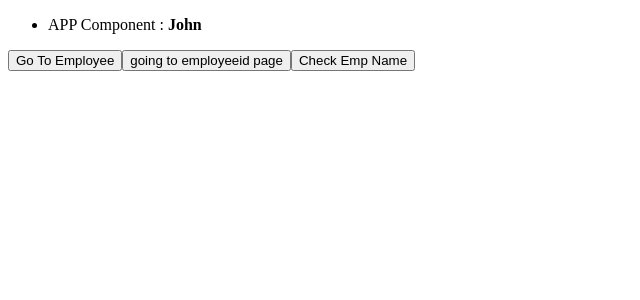
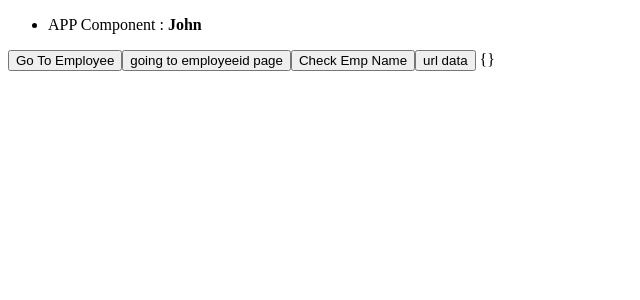
Before and after one commit to kareemabdul9700/ngPractice, an Angular app: page / in a window 1280 px wide. Shown: the top 300 px of the page, without its empty margins (0-640 px from the left). Built offline with nearby package versions, Linux system fonts and the light colour scheme.

Commit message:
service from url

```diff
--- a/src/app/app.component.html
+++ b/src/app/app.component.html
@@ -8,4 +8,9 @@
 
 <button type="button"(click)="checkEmployeeName()">Check Emp Name</button>
 
+
+
+<button type="button"(click)="getDataFromURL()">url data</button>
+{{data | json}}
+
 <router-outlet></router-outlet>
--- a/src/app/app.component.ts
+++ b/src/app/app.component.ts
@@ -2,6 +2,7 @@ import { Component } from '@angular/core';
 import { Router } from '@angular/router';
 import { LoginService } from './services/app.service';
 import { EmployeeService } from './services/employee.service';
+import { OutsideURLService } from './services/outsideURL.service';
 
 @Component({
   selector: 'app-root',
@@ -11,10 +12,11 @@ import { EmployeeService } from './services/employee.service';
 export class AppComponent {
   title = 'ngteaching';
   appName: string = '';
+  data: any = {};
   //_empsrv: any;
 
 
-  constructor(private router: Router, private lgnSrv: LoginService, private _empsrv: EmployeeService){
+  constructor(private router: Router, private lgnSrv: LoginService, private _empsrv: EmployeeService, private _outUrlsrv: OutsideURLService){
     //console.log(this.lgnSrv.getNameFromService());
     //this._empsrv = new EmployeeService();
     this.appName = this._empsrv.employeeName;
@@ -34,4 +36,13 @@ export class AppComponent {
     this._empsrv.checkEmployeeName();
   }
 
+  getDataFromURL() {
+      this._outUrlsrv.getDataFromOutsideURL().subscribe (
+        // sucess function
+        (res) => { this.data = res;},
+        //errro function
+        (err) => { console.log('err')  }
+    );
+  }
+
 }
--- /dev/null
+++ b/src/app/services/outsideURL.service.ts
@@ -0,0 +1,20 @@
+import { HttpClient } from "@angular/common/http";
+import { Injectable } from "@angular/core";
+
+
+@Injectable({
+    providedIn: 'root'
+})
+
+export class OutsideURLService {
+
+    data: any = {};
+
+    constructor(private httpClient: HttpClient){}
+
+    getDataFromOutsideURL() {
+        return this.httpClient.get('https://jsonplaceholder.typicode.com/todos/2');
+
+    }
+
+}
```
Also changed, not shown: src/app/app.module.ts (+6 -2 lines).
